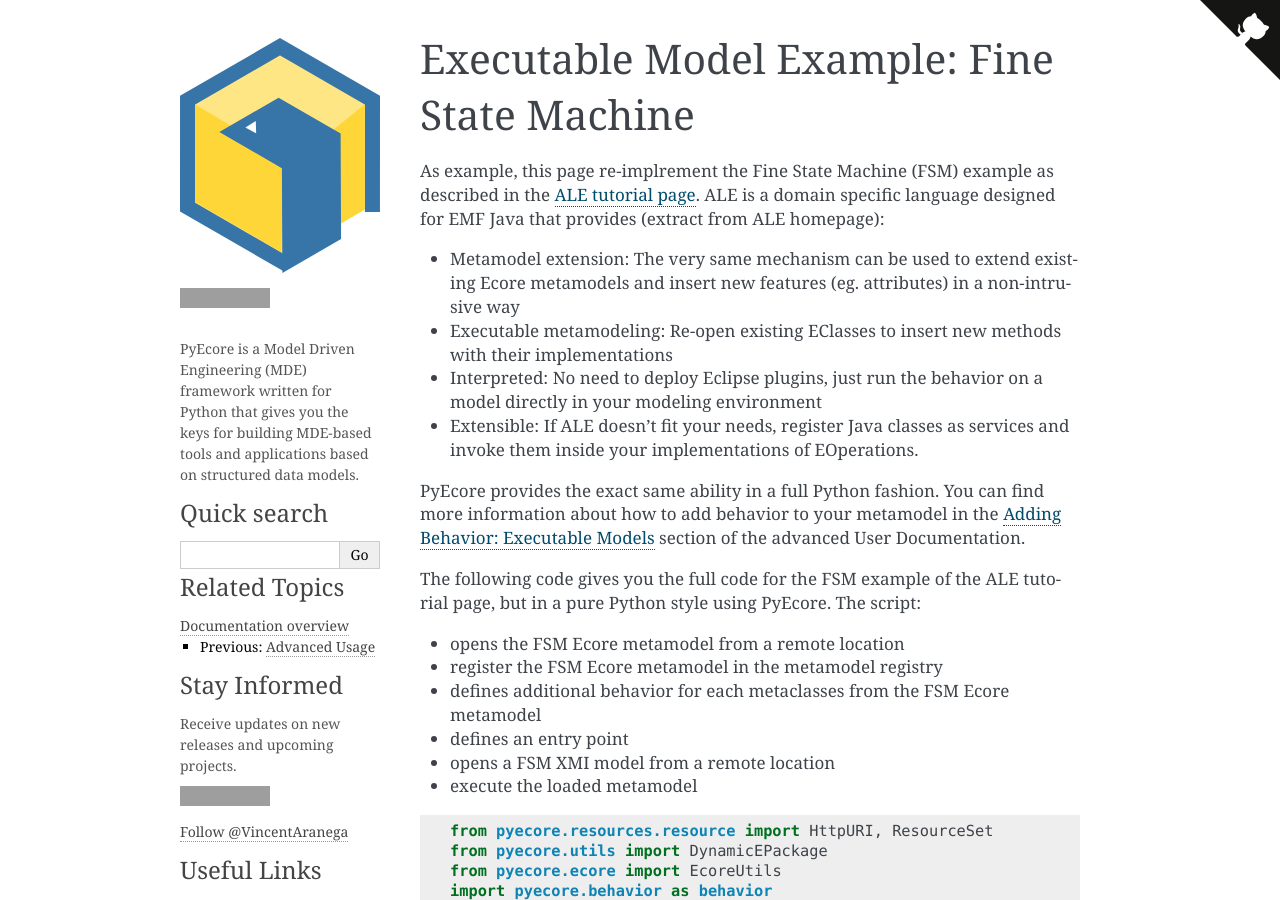
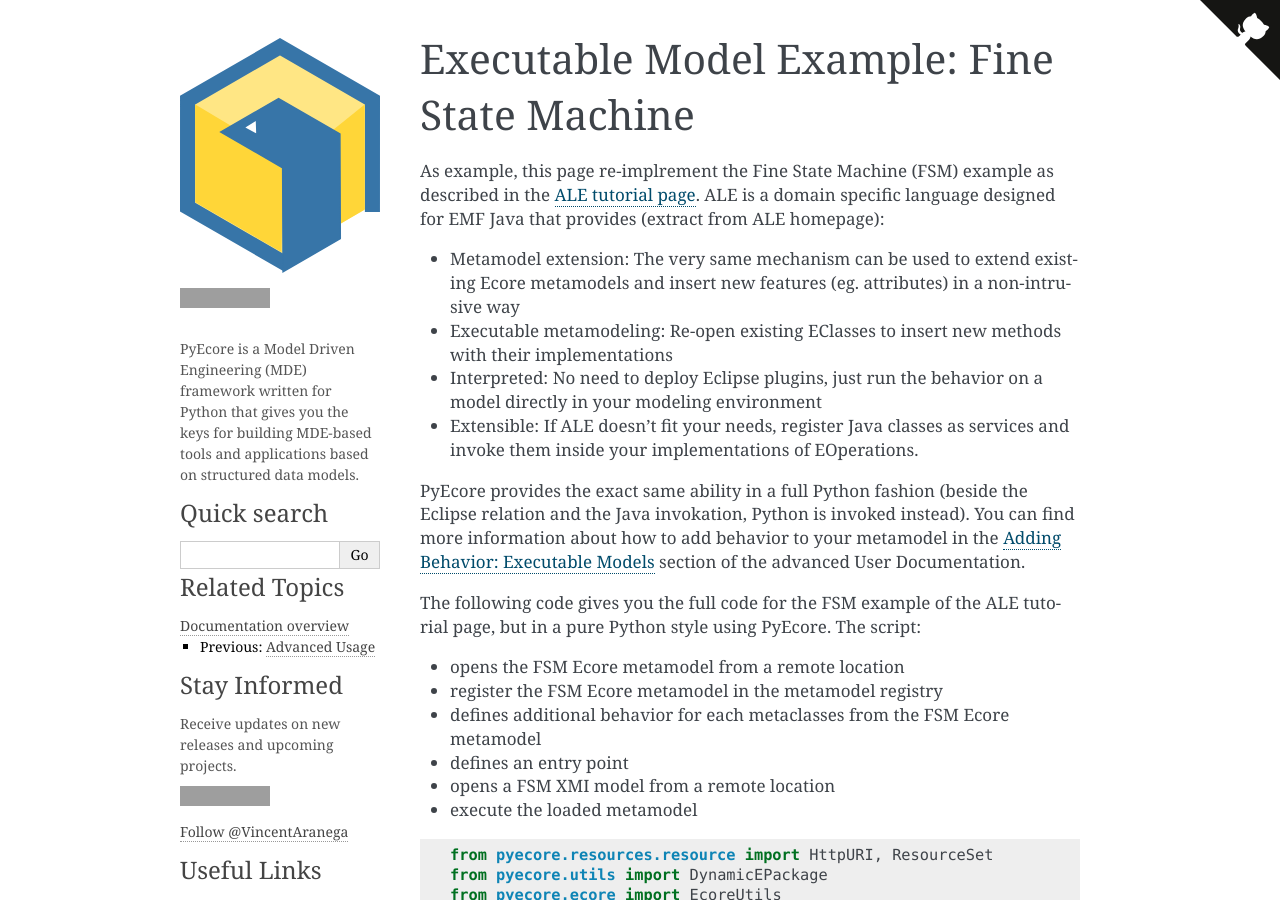
Before and after one commit to pyecore/pyecore, a Sphinx documentation site: the page built from doc/source/example/fsm_executable.rst, in a window 1280 px wide and 900 px high, cut to the strip 0-900 px from the top of the window. Built offline with Sphinx 7.4.7, drawn with Linux system fonts in a browser that asks for light colours; comment, search, counter and statistics services are not loaded; grey boxes are pictures that could not be loaded.

Commit message:
Add modeling details

```diff
--- a/doc/source/example/fsm_executable.rst
+++ b/doc/source/example/fsm_executable.rst
@@ -18,7 +18,8 @@
 - Extensible: If ALE doesn’t fit your needs, register Java classes as services
   and invoke them inside your implementations of EOperations.
 
-PyEcore provides the exact same ability in a full Python fashion. You can
+PyEcore provides the exact same ability in a full Python fashion (beside the
+Eclipse relation and the Java invokation, Python is invoked instead). You can
 find more information about how to add behavior to your metamodel in the
 :ref:`behavior` section of the advanced User Documentation.
 
```
